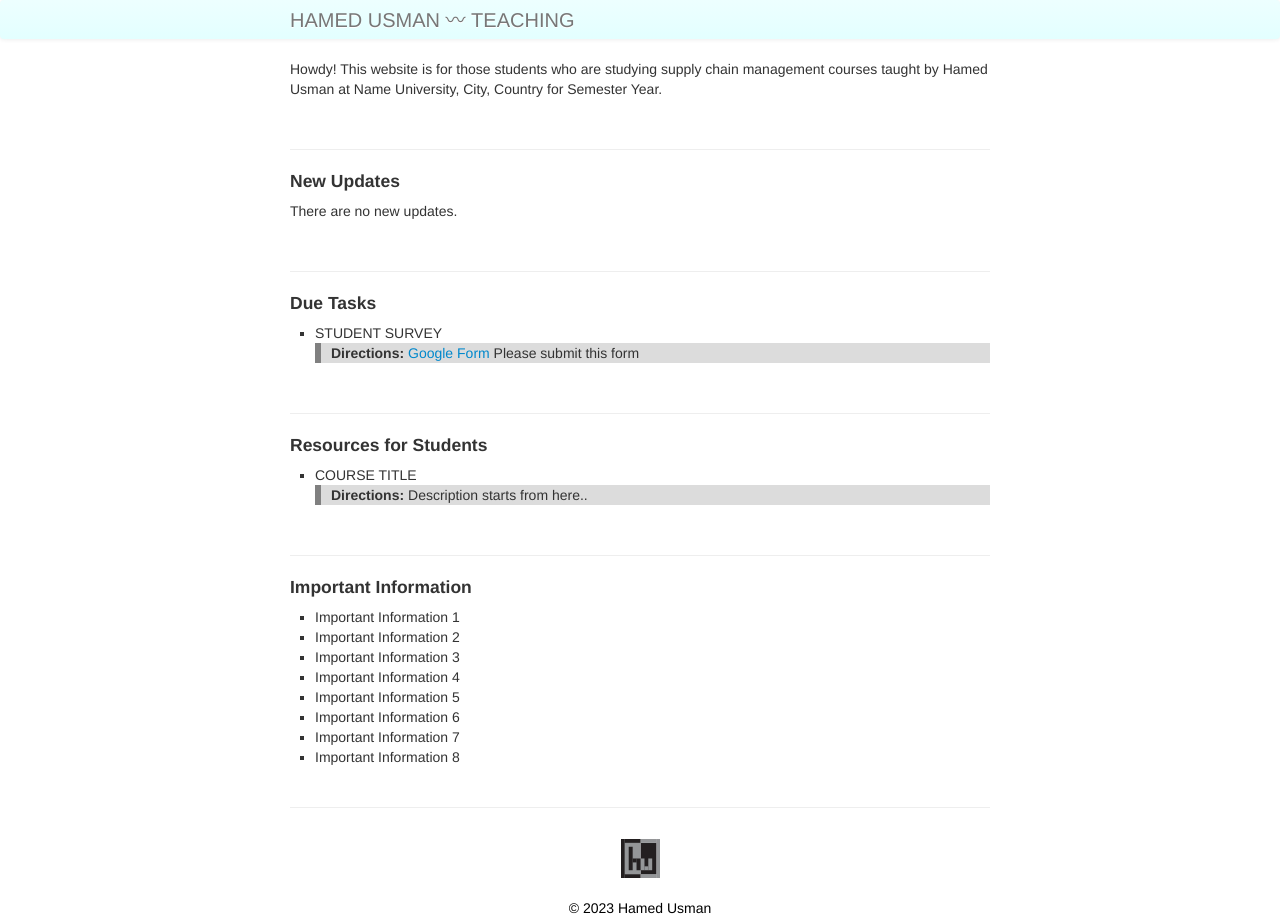
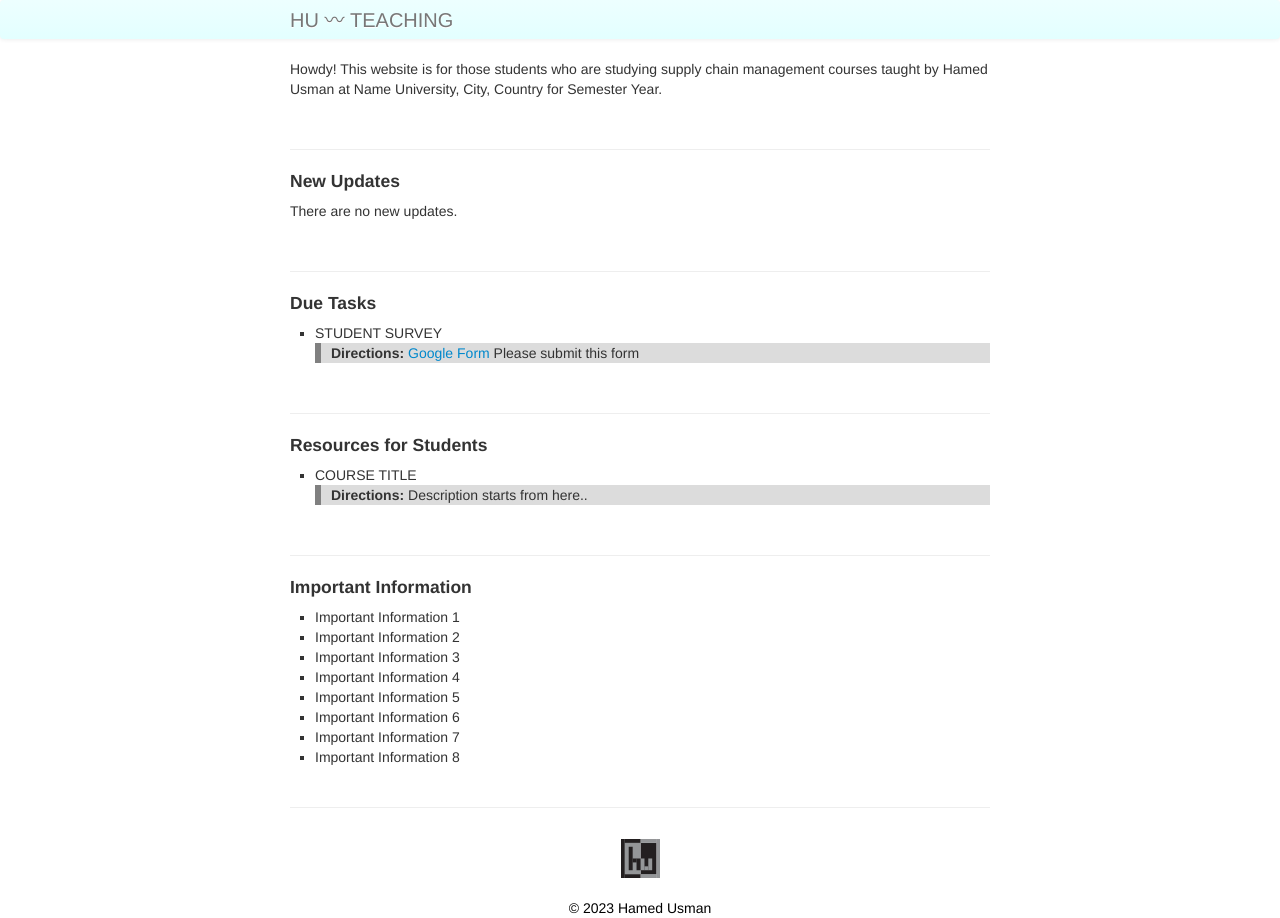
Before and after one commit to 101scm/101scm.github.io, a Jekyll site: the page built from index.md, in a window 1280 px wide. Built offline with Jekyll 4.4.1, drawn with Linux system fonts in a browser that asks for light colours.

Commit message:
Update _config.yml

```diff
--- a/_config.yml
+++ b/_config.yml
@@ -8,7 +8,7 @@ highlighter: rouge
 # Themes are encouraged to use these universal variables
 # so be sure to set them if your theme uses them.
 #
-title : HAMED USMAN 〰 TEACHING
+title : HU 〰 TEACHING
 author :
   name :
   email :
```
